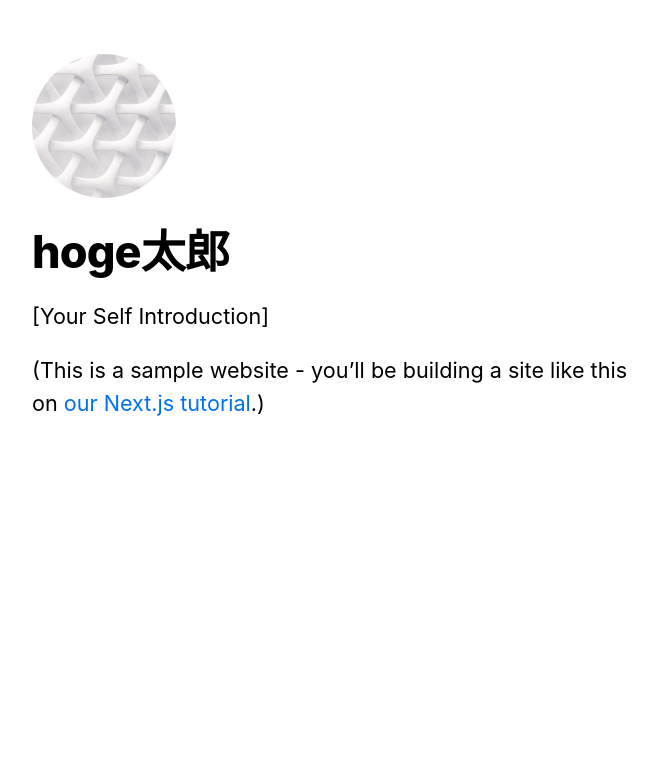
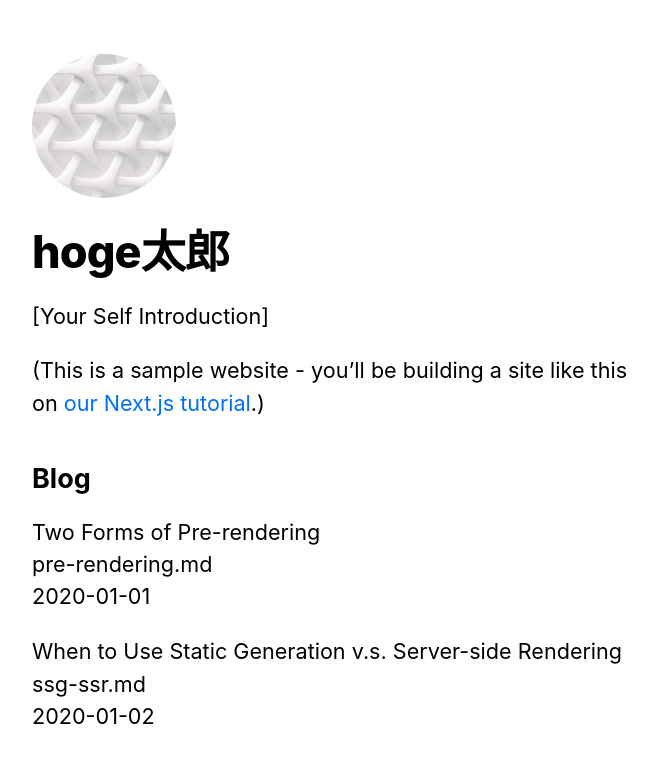
Before and after one commit to s-kimizuka/nextjs-blog, a Next.js app: page / in a window 1280 px wide. Shown: the top 762 px of the page, without its empty margins (302-959 px from the left). Built offline with nearby package versions, Linux system fonts and the light colour scheme.

Commit message:
Implement getStaticPath & getStaticProps.

```diff
--- /dev/null
+++ b/lib/posts.js
@@ -0,0 +1,54 @@
+import fs from "fs";
+import path from "path";
+import matter from "gray-matter";
+
+const postsDirectory = path.join(process.cwd(), 'posts');
+
+export function getSortedPostsData() {
+  const fileNames = fs.readdirSync(postsDirectory);
+  const allPostData = fileNames.map((fileName) => {
+    const id = fileName.replace(/¥.md$/, '');
+
+    const fullPath = path.join(postsDirectory, fileName);
+    const fileContents = fs.readFileSync(fullPath, 'utf8');
+
+    const matterResult = matter(fileContents);
+
+    return {
+      id,
+      ...matterResult.data
+    };
+  });
+  return allPostData.sort(({ date: a }, { date: b }) => {
+    if( a < b ){
+      return 1;
+    }else if(a = b) {
+      return 0;
+    }else {
+      return -1;
+    }
+  });
+}
+
+export function getAllPostIds() {
+  const fileNames = fs.readdirSync(postsDirectory);
+  return fileNames.map((fileName) => {
+    return {
+      params: {
+        id: fileName.replace(/\.md$/, ''),
+      },
+    };
+  });
+}
+
+export function getPostData(id) {
+  const filePath = path.join(postsDirectory, `${id}.md`);
+  const fileContents = fs.readFileSync(filePath);
+
+  const matterResult = matter(fileContents);
+
+  return {
+    id,
+    ...matterResult.data,
+  };
+}
--- a/package.json
+++ b/package.json
@@ -6,6 +6,7 @@
     "start": "next start"
   },
   "dependencies": {
+    "gray-matter": "^4.0.3",
     "next": "latest",
     "react": "17.0.2",
     "react-dom": "17.0.2"
--- a/pages/index.js
+++ b/pages/index.js
@@ -2,8 +2,10 @@
 import Link from 'next/link';
 import Layout, {siteTitle} from "../components/layout";
 import utilStyles from "../styles/utils.module.css";
+import { getSortedPostsData } from "../lib/posts";
 
-export default function Home() {
+
+export default function Home({ allPostData }) {
   return (
     <Layout home>
       <Head>
@@ -16,6 +18,30 @@
           <a href="https://nextjs.org/learn">our Next.js tutorial</a>.)
         </p>
       </section>
+
+      <section className={`${utilStyles.headingMd} ${utilStyles.padding1px}`}>
+        <h2 className={utilStyles.headingLg}>Blog</h2>
+        <ul className={utilStyles.list}>
+          {allPostData.map(( {id, date, title} ) => (
+            <li className={utilStyles.listItem} key={id}>
+              {title}
+              <br/>
+              {id}
+              <br/>
+              {date}
+            </li>
+          ))}
+        </ul>
+      </section>
     </Layout>
-  )
+  );
 }
+
+export async function getStaticProps() {
+  const allPostData = getSortedPostsData();
+  return {
+    props: {
+      allPostData
+    },
+  };
+}
--- /dev/null
+++ b/posts/pre-rendering.md
@@ -0,0 +1,11 @@
+---
+title: 'Two Forms of Pre-rendering'
+date: '2020-01-01'
+---
+
+Next.js has two forms of pre-rendering: **Static Generation** and **Server-side Rendering**. The difference is in **when** it generates the HTML for a page.
+
+- **Static Generation** is the pre-rendering method that generates the HTML at **build time**. The pre-rendered HTML is then _reused_ on each request.
+- **Server-side Rendering** is the pre-rendering method that generates the HTML on **each request**.
+
+Importantly, Next.js lets you **choose** which pre-rendering form to use for each page. You can create a "hybrid" Next.js app by using Static Generation for most pages and using Server-side Rendering for others.
--- /dev/null
+++ b/posts/ssg-ssr.md
@@ -0,0 +1,19 @@
+---
+title: 'When to Use Static Generation v.s. Server-side Rendering'
+date: '2020-01-02'
+---
+
+We recommend using **Static Generation** (with and without data) whenever possible because your page can be built once and served by CDN, which makes it much faster than having a server render the page on every request.
+
+You can use Static Generation for many types of pages, including:
+
+- Marketing pages
+- Blog posts
+- E-commerce product listings
+- Help and documentation
+
+You should ask yourself: "Can I pre-render this page **ahead** of a user's request?" If the answer is yes, then you should choose Static Generation.
+
+On the other hand, Static Generation is **not** a good idea if you cannot pre-render a page ahead of a user's request. Maybe your page shows frequently updated data, and the page content changes on every request.
+
+In that case, you can use **Server-Side Rendering**. It will be slower, but the pre-rendered page will always be up-to-date. Or you can skip pre-rendering and use client-side JavaScript to populate data.
```
Also changed, not shown: pages/posts/[id].js (added, +31 -0 lines), 1 other file (tests, documents, lock files or other folders).
